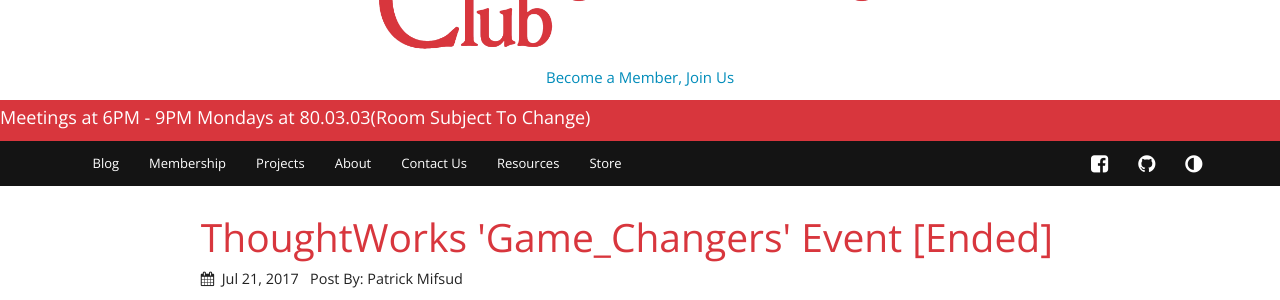
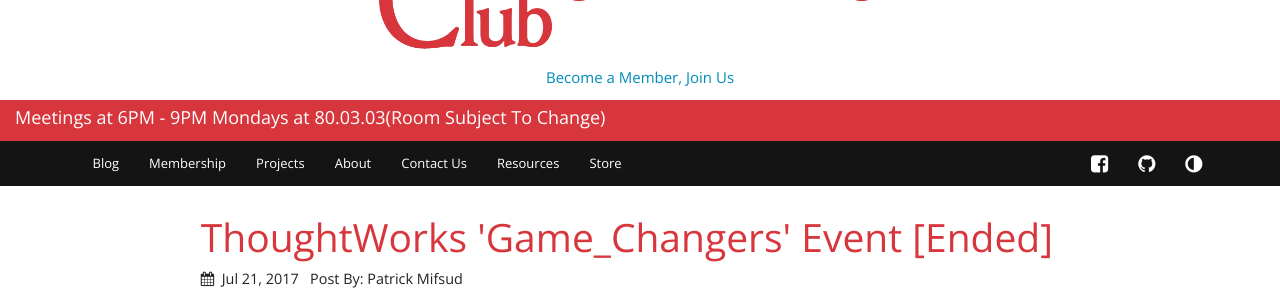
Before and after one commit to rmit-programming-club/rmit-programming-club.github.io, a Jekyll site: the page built from index.html, in a window 1280 px wide. Shown: the part 210-510 px from the top of the page. Built offline with Jekyll 4.4.1, drawn with Linux system fonts in a browser that asks for light colours; nearby versions of some CDN libraries.

Commit message:
Tweaks to Meeting banner

```diff
--- a/_includes/header.html
+++ b/_includes/header.html
@@ -13,7 +13,7 @@
     </div>
 
     <!-- Meeting Banner -->
-    <div class="meetingbanner">
+    <div class="col-md-12 meetingbanner">
 		<p>Meetings at 6PM - 9PM Mondays at 80.03.03</p>
 		<p>(Room Subject To Change)</p>
 	</div>
```
